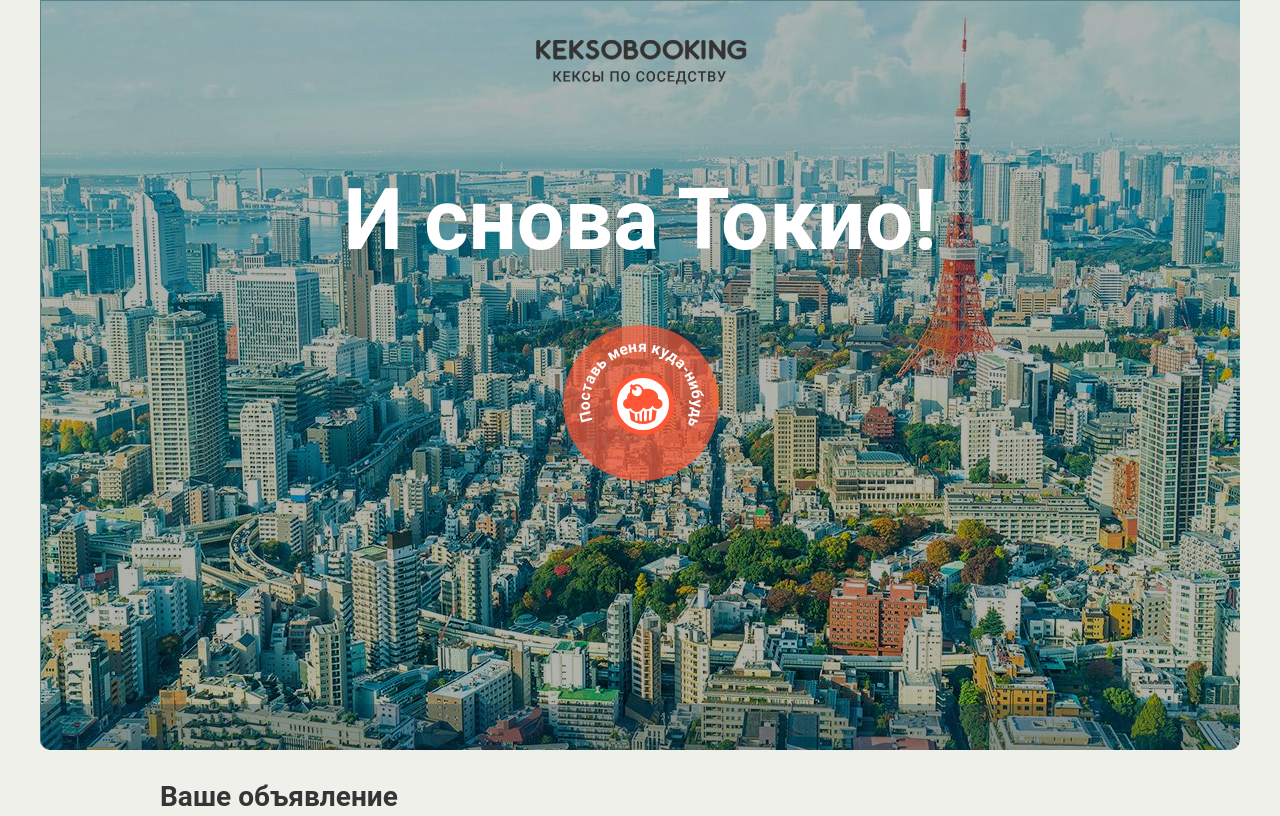
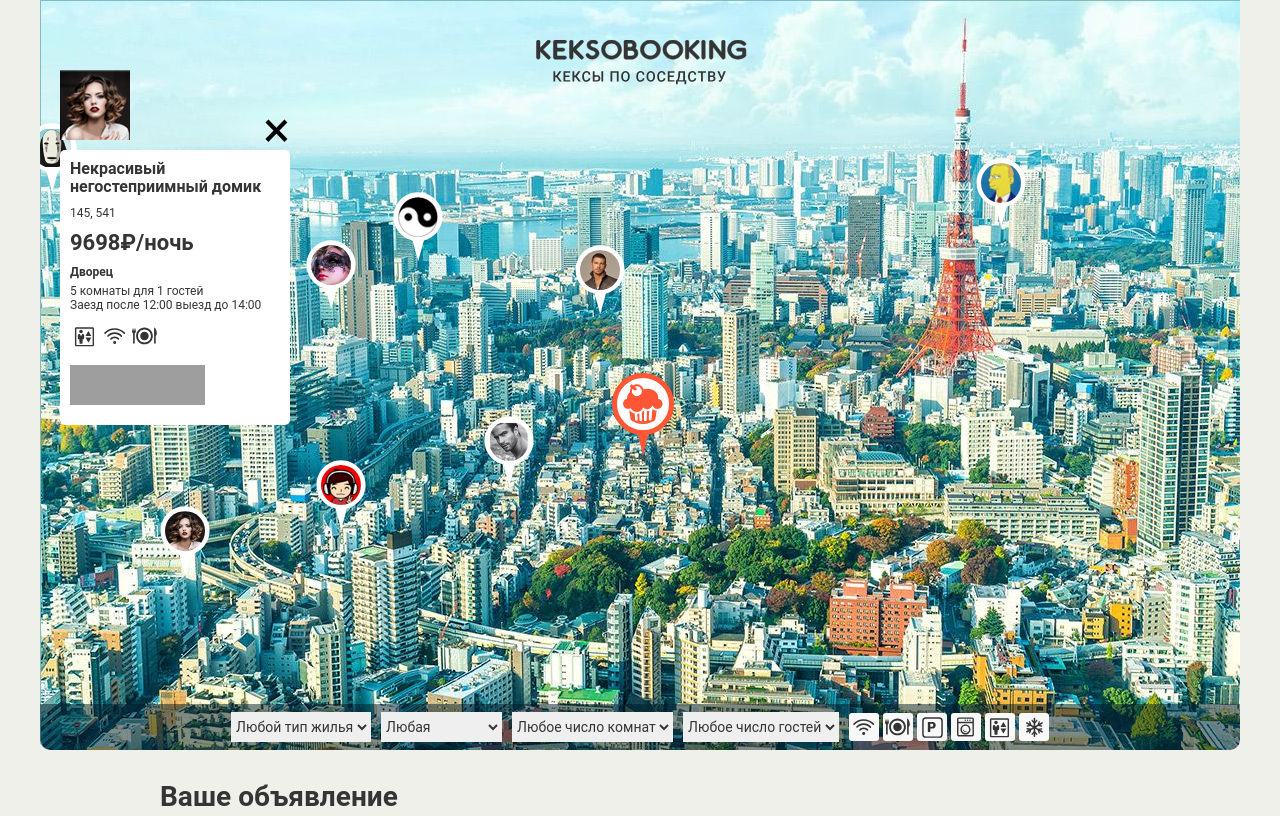
Before and after one commit to cxkorol/557561-keksobooking, a website: page index.html in a window 1280 px wide. Shown: the top 816 px of the page. Drawn offline with Linux system fonts and the light colour scheme; grey boxes are pictures that could not be loaded; files whose address does not match are found by name.

Commit message:
Личный проект: пока все дома

```diff
--- a/index.html
+++ b/index.html
@@ -214,16 +214,11 @@
       <p class="popup__text popup__text--capacity">2 комнаты для 3 гостей</p>
       <p class="popup__text popup__text--time">Заезд после 14:00, выезд до 10:00</p>
       <ul class="popup__features">
-        <li class="popup__feature popup__feature--wifi"></li>
-        <li class="popup__feature popup__feature--dishwasher"></li>
-        <li class="popup__feature popup__feature--parking"></li>
-        <li class="popup__feature popup__feature--washer"></li>
-        <li class="popup__feature popup__feature--elevator"></li>
-        <li class="popup__feature popup__feature--conditioner"></li>
+
       </ul>
       <p class="popup__description">Великолепная квартира-студия в центре Токио. Подходит как туристам, так и бизнесменам. Квартира полностью укомплектована и недавно отремонтирована.</p>
       <div class="popup__photos">
-        <img src="" class="popup__photo" width="45" height="40" alt="Фотография жилья">
+
       </div>
     </article>
   </template>
@@ -248,5 +243,7 @@
     </div>
   </template>
 
+<script src="js/map.js"></script>
+
 </body>
 </html>
--- /dev/null
+++ b/js/map.js
@@ -0,0 +1,228 @@
+'use strict';
+
+var OFFER_TITLE = [
+  'Большая уютная квартира',
+  'Маленькая неуютная квартира',
+  'Огромный прекрасный дворец',
+  'Маленький ужасный дворец',
+  'Красивый гостевой домик',
+  'Некрасивый негостеприимный домик',
+  'Уютное бунгало далеко от моря',
+  'Неуютное бунгало по колено в воде'
+];
+
+var OFFER_TYPE = {
+  palace: 'Дворец',
+  flat: 'Квартира',
+  house: 'Дом',
+  bungalo: 'Бунагло'
+};
+
+var OFFER_TIME = [
+  '12:00',
+  '13:00',
+  '14:00'
+];
+
+var OFFER_FEATURES = [
+  'wifi',
+  'dishwasher',
+  'parking',
+  'washer',
+  'elevator',
+  'conditioner'
+];
+
+var PIN_WIDTH = 50;
+var PIN_HEIGHT = 70;
+
+var PHOTO_WIDTH = 45;
+var PHOTO_HEIGHT = 40;
+
+var MIN_PRICE = 1000;
+var MAX_PRICE = 1000000;
+
+var MIN_COORDINATE_X = 0;
+var MAX_COORDINATE_X = 1200;
+
+var MIN_COORDINATE_Y = 130;
+var MAX_COORDINATE_Y = 630;
+
+var MIN_ROOMS = 1;
+var MAX_ROOMS = 5;
+
+var MIN_GUESTS = 1;
+var MAX_GUESTS = 10;
+
+var OFFER_PHOTOS = [
+  'http://o0.github.io/assets/images/tokyo/hotel1.jpg',
+  'http://o0.github.io/assets/images/tokyo/hotel2.jpg',
+  'http://o0.github.io/assets/images/tokyo/hotel3.jpg'
+];
+
+var OFFER_QUANTITY = 8;
+
+// Нахождение случайного числа в диапазоне
+var getRandom = function (min, max) {
+  return Math.floor(Math.random() * (max - min + 1) + min);
+};
+
+// Нахождение случайного числа
+var getRandomUp = function (upperBound) {
+  return Math.floor(Math.random() * upperBound);
+};
+
+// Функция случайной сортировки массивов
+var getRandomArr = function (arr) {
+  var j;
+  var temp;
+  for (var i = arr.length - 1; i > 0; i--) {
+    j = Math.floor(Math.random() * (i + 1));
+    temp = arr[j];
+    arr[j] = arr[i];
+    arr[i] = temp;
+  }
+  return arr;
+};
+
+// Создать функцию генерации массива строк
+var getNewArrayFeature = function (arr) {
+  var copyArray = arr.slice();
+  var randomLength = getRandom(1, copyArray.length);
+  var newArray = [];
+  for (var i = 0; i < randomLength; i++) {
+    var randomIndex = getRandom(0, copyArray.length - 1);
+    newArray[i] = copyArray[randomIndex];
+    copyArray.splice(randomIndex, 1);
+  }
+  return newArray;
+};
+
+// Функция случайного свойства объекта
+var getRandomProperty = function (obj) {
+  var keys = Object.keys(obj);
+  return obj[keys[Math.floor(keys.length * Math.random())]];
+};
+
+
+// Функция создания массива объявлений
+var createAdwArray = function () {
+  var adw = [];
+  for (var i = 0; i < OFFER_QUANTITY; i++) {
+
+    var avatar = 'img/avatars/user' + 0 + (i + 1) + '.png';
+    var title = OFFER_TITLE[i];
+    var coordinateX = getRandom(MIN_COORDINATE_X, MAX_COORDINATE_X);
+    var coordinateY = getRandom(MIN_COORDINATE_Y, MAX_COORDINATE_Y);
+    var adress = coordinateX + ', ' + coordinateY;
+    var price = getRandom(MIN_PRICE, MAX_PRICE);
+    var type = getRandomProperty(OFFER_TYPE);
+    var rooms = getRandom(MIN_ROOMS, MAX_ROOMS);
+    var guests = getRandom(MIN_GUESTS, MAX_GUESTS);
+    var checkin = OFFER_TIME[getRandomUp(OFFER_TIME.length)];
+    var checkout = OFFER_TIME[getRandomUp(OFFER_TIME.length)];
+    var features = getNewArrayFeature(OFFER_FEATURES);
+    var description = '';
+    var photos = getRandomArr(OFFER_PHOTOS).slice();
+
+    // Cоздание объекта объявлений
+    adw[i] = {
+      author: {
+        avatar: avatar
+      },
+
+      offer: {
+        title: title,
+        adress: adress,
+        price: price,
+        type: type,
+        rooms: rooms,
+        guests: guests,
+        checkin: checkin,
+        checkout: checkout,
+        features: features,
+        description: description,
+        photos: photos
+      },
+
+      location: {
+        coordX: coordinateX,
+        coordY: coordinateY
+      }
+    };
+  }
+  return adw;
+};
+
+var adw = createAdwArray();
+
+console.log(adw);
+
+var showMap = document.querySelector('.map');
+var containerPin = showMap.querySelector('.map__pins');
+var similarMapPin = document.querySelector('#pin').content.querySelector('.map__pin');
+
+// Создание и отрисовка меток на карте
+var renderPin = function (ad) {
+  var pinElement = similarMapPin.cloneNode(true);
+
+  pinElement.style.left = ad.location.coordX - PIN_WIDTH / 2 + 'px';
+  pinElement.style.top = ad.location.coordY - PIN_HEIGHT / 2 + 'px';
+  pinElement.querySelector('img').src = ad.author.avatar;
+  pinElement.querySelector('img').alt = ad.offer.title;
+
+  return pinElement;
+};
+
+// Заполнение блока меток
+var getPin = function () {
+  var fragment = document.createDocumentFragment();
+  for (var i = 0; i < adw.length; i++) {
+    fragment.appendChild(renderPin(adw[i]));
+  }
+  return fragment;
+};
+containerPin.appendChild(getPin());
+
+// Cоздание и отрисовка карточки на карте
+var renderCard = function (ad) {
+  var cardElement = similarMapCard.cloneNode(true);
+
+  cardElement.querySelector('.popup__title').textContent = ad.offer.title;
+  cardElement.querySelector('.popup__text--address').textContent = ad.offer.adress;
+  cardElement.querySelector('.popup__text--price').textContent = ad.offer.price + '₽/ночь';
+  cardElement.querySelector('.popup__type').textContent = ad.offer.type;
+  cardElement.querySelector('.popup__text--capacity').textContent = ad.offer.rooms + ' комнаты для ' + ad.offer.guests + ' гостей';
+  cardElement.querySelector('.popup__text--time').textContent = 'Заезд после ' + ad.offer.checkin + ' выезд до ' + ad.offer.checkout;
+  cardElement.querySelector('.popup__description').textContent = ad.offer.descrition;
+  cardElement.querySelector('.popup__avatar').src = ad.author.avatar;
+
+  // Добавление особенностей объявлений
+  var features = cardElement.querySelector('.popup__features');
+  for (var i = 0; i < ad.offer.features.length; i++) {
+    var newFeature = document.createElement('li');
+    newFeature.className = 'popup__feature popup__feature--' + ad.offer.features[i];
+    features.appendChild(newFeature);
+  }
+
+  // Добавление фотографий объявлений
+
+  var photos = cardElement.querySelector('.popup__photos');
+  for (var j = 0; j < ad.offer.photos.length; j++) {
+    var newPhoto = document.createElement('img');
+    newPhoto.className = 'popup_photo';
+    newPhoto.width = PHOTO_WIDTH;
+    newPhoto.height = PHOTO_HEIGHT;
+    newPhoto.src = ad.offer.photos[j];
+    newPhoto.alt = 'Фотография жилья';
+    photos.appendChild(newPhoto);
+  }
+
+  return cardElement;
+};
+
+var similarMapCard = document.querySelector('#card').content.querySelector('.map__card');
+var mapFiltersContainer = showMap.querySelector('.map__filters-container');
+showMap.insertBefore(renderCard(adw[getRandomUp(OFFER_QUANTITY)]), mapFiltersContainer);
+
+showMap.classList.remove('map--faded');
--- a/package.json
+++ b/package.json
@@ -11,7 +11,7 @@
     "url": "https://github.com/htmlacademy-javascript/557561-keksobooking/issues"
   },
   "devDependencies": {
-    "eslint": "5.7.0",
+    "eslint": "^5.9.0",
     "eslint-config-htmlacademy": "0.5.2"
   },
   "license": "MIT",
```
Also changed, not shown: 1 other file.
